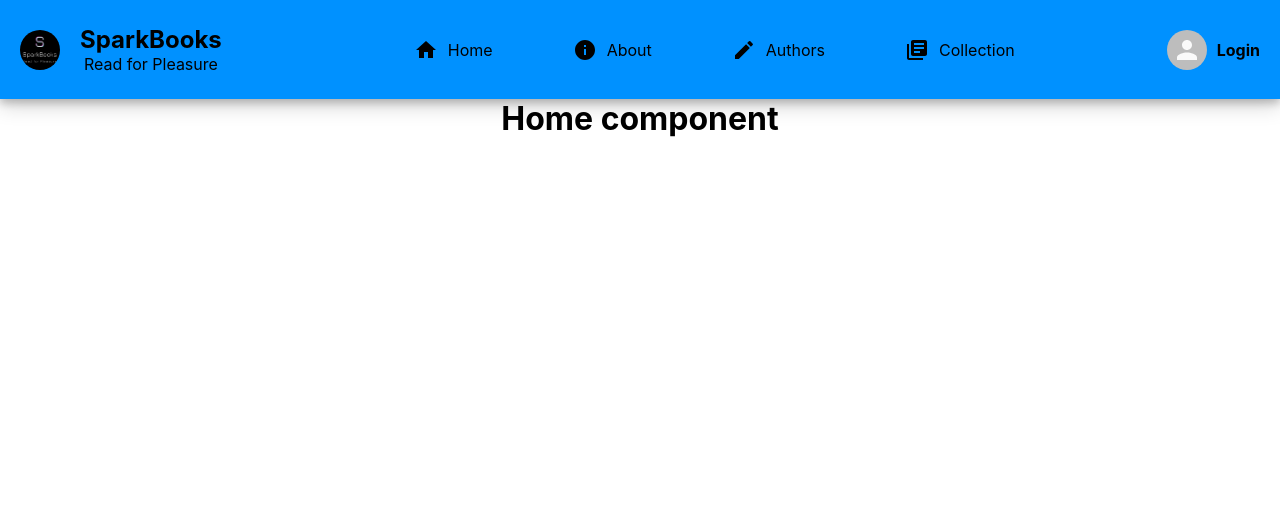
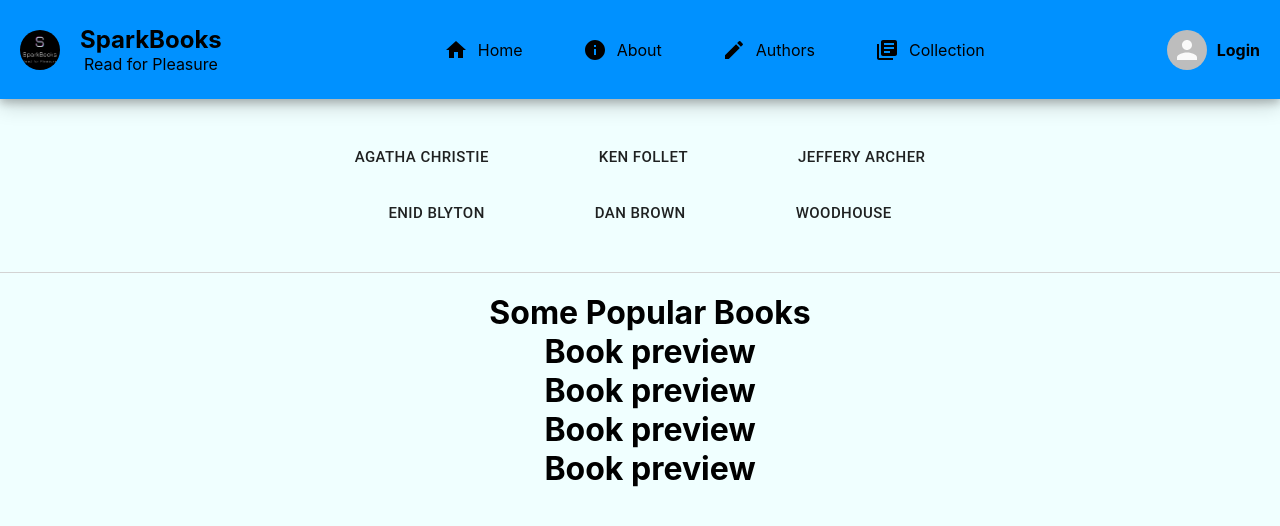
Before and after one commit to GautamPB/sparkbooks, a React (Create React App) app: page / in a window 1280 px wide. Shown: the top 526 px of the page. Built offline with nearby package versions, Linux system fonts and the light colour scheme.

Commit message:
Added: Home page content

```diff
--- a/src/components/Home.js
+++ b/src/components/Home.js
@@ -1,10 +1,33 @@
 import React from 'react'
+import { Button } from '@material-ui/core'
+import HomeBook from './HomeBook'
 import '../styles/Home.css'
 
 const Home = () => {
     return (
         <div className="home">
-            <h1>Home component</h1>
+            <div className="home__button">
+                <div className="home__buttonColumn">
+                    <Button>Agatha Christie</Button>
+                    <Button>Ken Follet</Button>
+                    <Button>Jeffery Archer</Button>
+                </div>
+
+                <div className="home__buttonColumn">
+                    <Button>Enid Blyton</Button>
+                    <Button>Dan Brown</Button>
+                    <Button>Woodhouse</Button>
+                </div>
+            </div>
+
+            <div className="home__content">
+                <h1>Some Popular Books</h1>
+
+                <HomeBook />
+                <HomeBook />
+                <HomeBook />
+                <HomeBook />
+            </div>
         </div>
     )
 }
--- /dev/null
+++ b/src/components/HomeBook.js
@@ -0,0 +1,12 @@
+import React from 'react'
+import '../styles/HomeBook.css'
+
+const HomeBook = () => {
+    return (
+        <div className="homeBook">
+            <h1>Book preview</h1>
+        </div>
+    )
+}
+
+export default HomeBook
--- a/src/components/Login.js
+++ b/src/components/Login.js
@@ -16,7 +16,7 @@ const Login = () => {
             </div>
 
             <div className="login__button">
-                <Button>Login</Button>
+                <Button className="login__button">Login</Button>
             </div>
         </div>
     )
--- a/src/index.css
+++ b/src/index.css
@@ -9,6 +9,7 @@ body {
         'Helvetica Neue', sans-serif;
     -webkit-font-smoothing: antialiased;
     -moz-osx-font-smoothing: grayscale;
+    background-color: #f0ffff;
 }
 
 code {
--- a/src/styles/Header.css
+++ b/src/styles/Header.css
@@ -41,7 +41,6 @@
 
 .header__middle {
     display: flex;
-    flex: 1;
     justify-content: center;
     margin-left: 40px;
 }
@@ -51,7 +50,7 @@
     padding: 10px 20px;
     cursor: pointer;
     display: flex;
-    margin: 0 20px;
+    margin: 0 10px;
 }
 
 .header__option > .MuiSvgIcon-root {
@@ -63,6 +62,7 @@
     border-radius: 999px;
     font-weight: bold;
     color: #0077ff;
+    box-shadow: 0 4px 8px 0 rgba(0, 0, 0, 0.2), 0 6px 20px 0 rgba(0, 0, 0, 0.19);
 }
 
 .header__right {
--- a/src/styles/Home.css
+++ b/src/styles/Home.css
@@ -0,0 +1,29 @@
+.home__button {
+    display: grid;
+    text-align: center;
+    width: 100%;
+    margin-top: 30px;
+    padding-bottom: 30px;
+    border-bottom: solid 1px lightgray;
+}
+
+.home__buttonColumn > button {
+    text-align: center;
+}
+
+.home__buttonColumn > button {
+    padding: 10px 50px;
+    margin: 5px;
+    font-size: 15px;
+}
+
+.home__buttonColumn > button:hover {
+    box-shadow: 0 4px 8px 0 rgba(0, 0, 0, 0.2), 0 6px 20px 0 rgba(0, 0, 0, 0.19);
+    font-weight: bold;
+    background-color: cyan;
+}
+
+.home__content {
+    margin-left: 20px;
+    margin-top: 20px;
+}
```
Also changed, not shown: src/styles/HomeBook.css (added), 1 other file (tests, documents, lock files or other folders).
